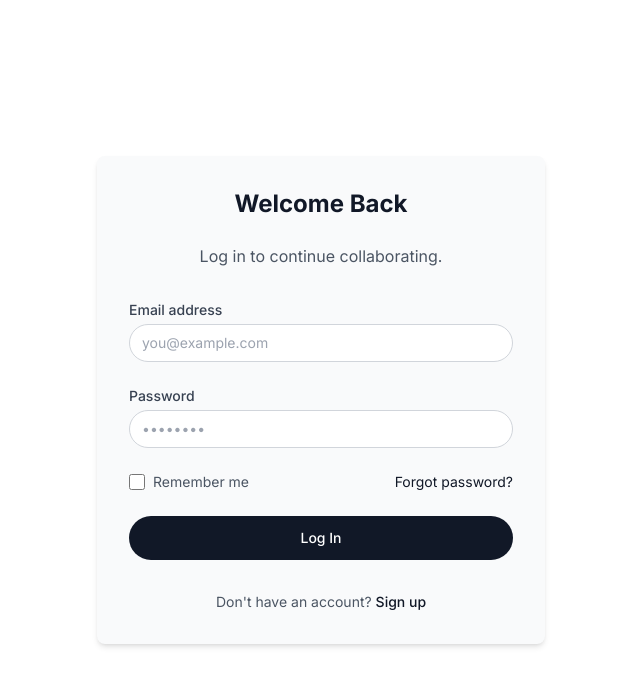
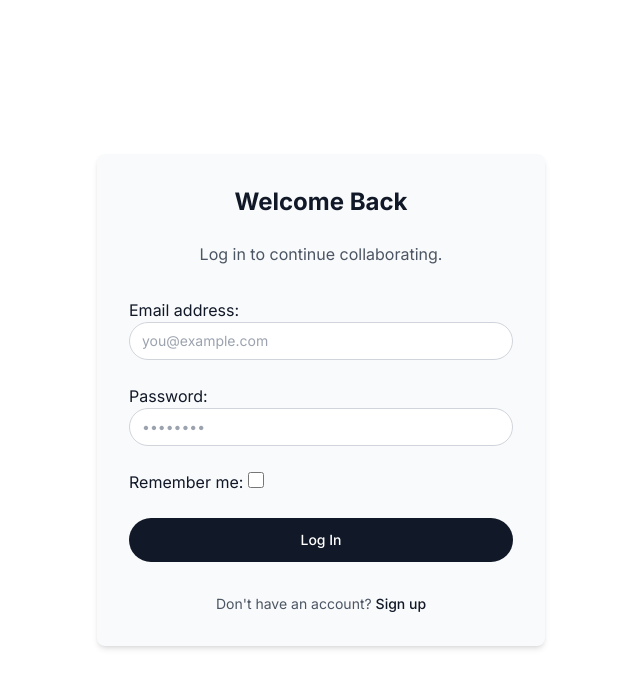
Before and after one commit to Beckendrof/echo, a Django app: page /login/ in a window 1280 px wide. Shown: the top 688 px of the page, without its empty margins (319-959 px from the left). Run offline with Django 4.2, Linux system fonts and the light colour scheme; parts of the project's set-up code (start-up, migrations or seed data) failed here and were passed over; some libraries are stand-ins or nearby versions.

Commit message:
created login page

```diff
--- a/apps/myForm/forms.py
+++ b/apps/myForm/forms.py
@@ -86,3 +86,31 @@ class UserRegistrationForm(forms.Form):
                 raise forms.ValidationError("Display Name and Expertise Tags are required for Editors.")
 
         return cleaned_data
+
+class UserLoginForm(forms.Form):
+    email = forms.EmailField(
+        label="Email address",
+        widget=forms.EmailInput(attrs={
+            "id": "email",
+            "class": "w-full px-3 py-2 border border-gray-300 rounded-full text-sm focus:outline-none focus:ring-2 focus:ring-gray-400 focus:border-transparent",
+            "placeholder": "you@example.com"
+        })
+    )
+
+    password = forms.CharField(
+        label="Password",
+        widget=forms.PasswordInput(attrs={
+            "id": "password",
+            "class": "w-full px-3 py-2 border border-gray-300 rounded-full text-sm focus:outline-none focus:ring-2 focus:ring-gray-400 focus:border-transparent",
+            "placeholder": "••••••••"
+        })
+    )
+
+    remember_me = forms.BooleanField(
+        label="Remember me",
+        required=False,
+        widget=forms.CheckboxInput(attrs={
+            "id": "remember_me",
+            "class": "h-4 w-4 text-gray-900 border-gray-300 rounded focus:ring-gray-400"
+        })
+    )
--- a/apps/myForm/templates/login.html
+++ b/apps/myForm/templates/login.html
@@ -9,30 +9,10 @@
                     <h2 class="text-2xl font-bold mb-6 text-center">Welcome Back</h2>
                     <p class="text-gray-600 mb-8 text-center">Log in to continue collaborating.</p>
 
-                    <form method="POST" action="{% url 'login' %}" class="space-y-6">
+                    <form method="post" action="{% url 'login_success' %}" class="space-y-6">
                         {% csrf_token %}
-                        <div>
-                            <label class="block text-sm font-medium text-gray-700 mb-1" for="email">Email address</label>
-                            <input type="email" id="email" name="email" required
-                                class="w-full px-3 py-2 border border-gray-300 rounded-full text-sm focus:outline-none focus:ring-2 focus:ring-gray-400 focus:border-transparent"
-                                placeholder="you@example.com">
-                        </div>
 
-                        <div>
-                            <label class="block text-sm font-medium text-gray-700 mb-1" for="password">Password</label>
-                            <input type="password" id="password" name="password" required
-                                class="w-full px-3 py-2 border border-gray-300 rounded-full text-sm focus:outline-none focus:ring-2 focus:ring-gray-400 focus:border-transparent"
-                                placeholder="••••••••">
-                        </div>
-
-                        <div class="flex items-center justify-between mb-4">
-                            <div class="flex items-center">
-                                <input id="remember_me" name="remember_me" type="checkbox"
-                                    class="h-4 w-4 text-gray-900 border-gray-300 rounded focus:ring-gray-400">
-                                <label for="remember_me" class="ml-2 block text-sm text-gray-600">Remember me</label>
-                            </div>
-                            <a href="#" class="text-sm text-gray-900 hover:underline">Forgot password?</a>
-                        </div>
+                        {{ form.as_p }}
 
                         <button type="submit" href="#"
                             class="w-full bg-gray-900 text-white px-6 py-3 rounded-full text-sm font-medium transition duration-300 ease-in-out hover:bg-gray-800">
--- a/apps/myForm/urls.py
+++ b/apps/myForm/urls.py
@@ -5,4 +5,5 @@ urlpatterns = [
     path('', views.home, name='home'),
     path('signup/', views.signup, name='signup'),
     path('login/', views.login, name='login'),
+    path('login/success/', views.login_success, name='login_success'),
 ]
--- a/apps/myForm/views.py
+++ b/apps/myForm/views.py
@@ -1,10 +1,23 @@
 from django.shortcuts import render, redirect
-from django.contrib import messages
-from .forms import UserRegistrationForm
+from .forms import UserRegistrationForm, UserLoginForm
 from .models import User, Creator, Editor
 
 def login(request):
-    return render(request, 'login.html')
+    form = UserLoginForm()
+    context = {
+        'form': form
+    }
+    return render(request, 'login.html', context)
+
+def login_success(request):
+    if request.method == 'POST':
+        email = request.POST['email']
+        password = request.POST['password']
+        user = User.objects.get(email=email, password=password)
+        if user:
+            print('User found')
+            return redirect('home')
+    return login(request)
 
 def signup(request):
     if request.method == 'POST':
@@ -35,9 +48,9 @@ def signup(request):
 
 def home(request):
     form = UserRegistrationForm()
-    users = User.objects.all()
+    user = User.objects.all()
     context = {
         'form': form,
-        'users': users
+        'user': user
     }
     return render(request, 'home.html', context)
```
